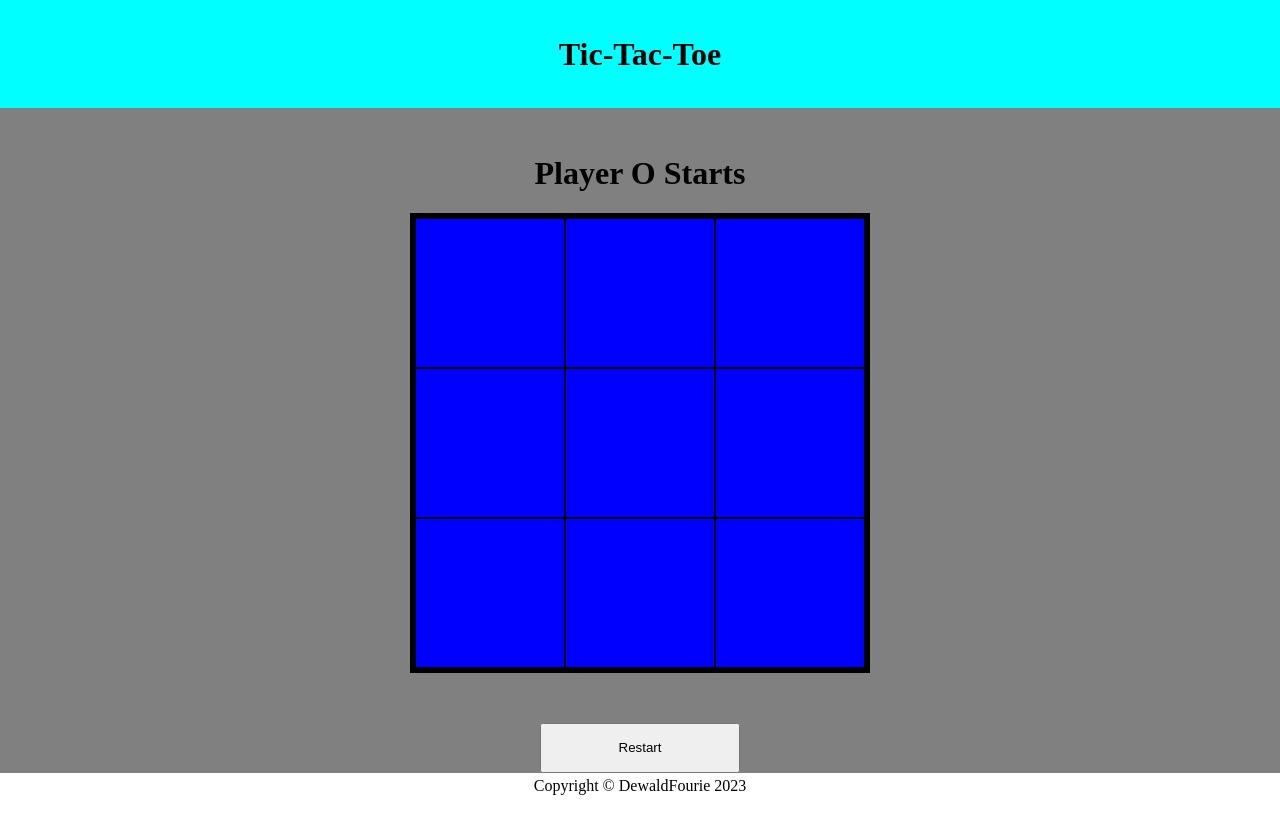
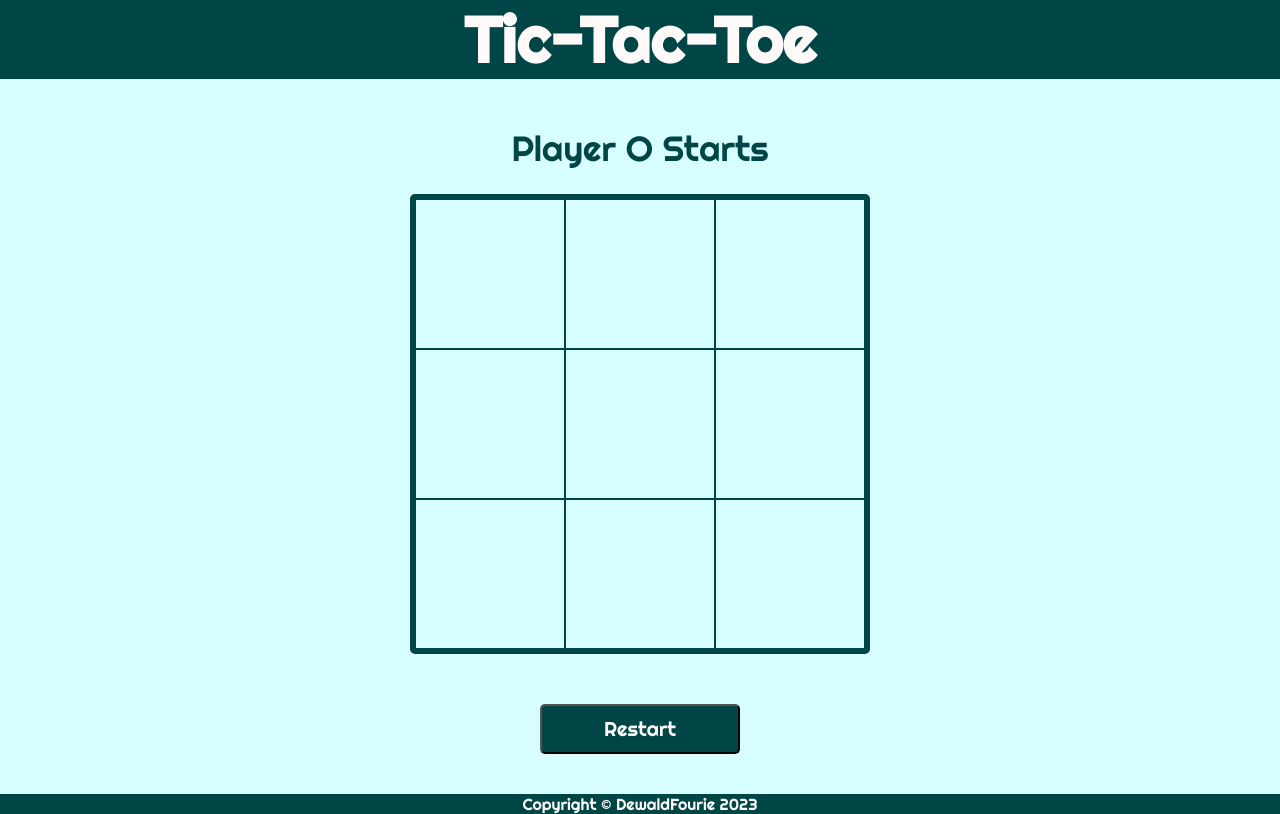
Before and after one commit to DewaldFourie/TicTacToe, a plain HTML site: page index.html in a window 1280 px wide. Drawn offline with Linux system fonts and the light colour scheme.

Commit message:
styles update

```diff
--- a/index.html
+++ b/index.html
@@ -5,6 +5,9 @@
     <meta http-equiv="X-UA-Compatible" content="IE=edge">
     <meta name="viewport" content="width=device-width, initial-scale=1.0">
     <link rel="stylesheet" href="styles.css">
+    <link rel="preconnect" href="https://fonts.googleapis.com">
+    <link rel="preconnect" href="https://fonts.gstatic.com" crossorigin>
+    <link href="https://fonts.googleapis.com/css2?family=Righteous&display=swap" rel="stylesheet">
     <title>Tic-Tac-Toe</title>
 </head>
 <body>
--- a/main.js
+++ b/main.js
@@ -95,7 +95,9 @@ const checkForWin = (player1, player2) => {
 
     function computeResult(player) {
         turnDisplay.textContent = 'Player ' + player + ' Wins !!!'
-        blocks.forEach((block) => block.removeEventListener('click', blockClicked))
+        blocks.forEach((block) => {
+            block.removeEventListener('click', blockClicked)
+        })
     }
 
     for (let i = 0; i < winningCombos.length; i++){
@@ -114,6 +116,7 @@ const checkForWin = (player1, player2) => {
     }
 }
 
+// Function to chevk for a draw
 const checkForDraw = (board) => {
         if (board.includes(null)){
             return false
--- a/styles.css
+++ b/styles.css
@@ -9,20 +9,32 @@ body {
     width: 100vw;
     display: grid;
     grid-template-rows: 2fr 10fr 0.5fr;
+    font-family: 'Righteous', cursive;
 }
+
+
 
 /* Header Section */
 .header {
-    background-color: aqua;
+    background-color: #004647;
     display: flex;
     justify-content: center;
     align-items: center;
 }
 
+.heading {
+    color: snow;
+    font-size: 4rem;
+    margin: 0;
+    padding: 0;
+}
+
+
+
 /* Main Section */
 .main {
     padding-top: 25px;
-    background-color: grey;
+    background-color: #d8ffff;
     display: flex;
     flex-direction: column;
     align-items: center;
@@ -34,31 +46,65 @@ body {
     height: 450px;
     display: grid;
     grid-template-columns: repeat(auto-fit, minmax(150px, 150px));
-    border: solid thick black;
+    border: solid thick #004647;
+    border-radius: 5px;
     border-collapse: collapse;
 }
 
 .block {
     width: 150px;
     height: 150px;
-    background-color: blue;
-    box-shadow:0px 0px 0px 1px black inset;
+    background-color: #d8ffff;
+    box-shadow:0px 0px 0px 1px #004647 inset;
     display: flex;
     justify-content: center;
     align-items: center;
-    font-size: 50px;
+    font-size: 70px;
+    color: #004647;
 }
 
 
+.block:hover {
+    background-color: #8ee4e4;
+    cursor: grab;
+}
+
+
+.user-info {
+    font-size: 35px;
+    color: #004647;
+    font-weight: 100;
+}
+
+
+
 #restartBtn {
+    font-family: 'Righteous', cursive;
+    font-weight: 100;
     width: 200px;
     height: 50px;
     margin-top: 50px;
+    margin-bottom: 40px;
+    background-color: #004647;
+    font-size: 20px;
+    color: snow;
+    border-radius: 5px;
 }
+
+#restartBtn:hover {
+    background-color: #8ee4e4;
+    color: #004647;
+    border: solid #004647;
+    cursor: grab;
+}
+
+
 
 /* Footer Section */
 .footer {
     display: flex;
     justify-content: center;
     align-items: center;
+    background-color: #004647;
+    color: snow;
 }
```
